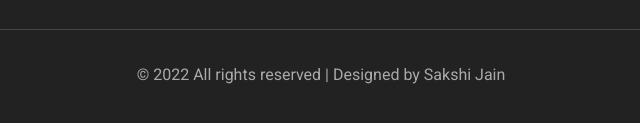
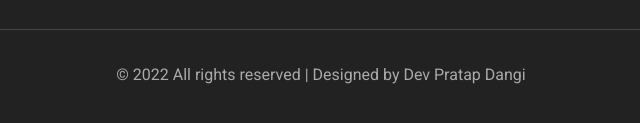
Before and after one commit to dev2002pratap/MicrosoftInternship, a plain HTML site: page about.html in a window 1280 px wide. Shown: the part 2888-3011 px from the top of the page, 319-959 px from the left. Drawn offline with Linux system fonts and the light colour scheme.

Commit message:
Final Project

```diff
--- a/about.html
+++ b/about.html
@@ -1,8 +1,4 @@
 
-<!--
-   Author: W3layouts
-   Author URL: http://w3layouts.com
--->
 <!doctype html>
 <html lang="en">
   <head>
@@ -362,7 +358,7 @@ $(function () {
 			</div>
 		</div>
 		<div class=" bottom-copies text-center">
-			<p class="copy-footer-29">© 2022   All rights reserved | Designed by Sakshi Jain</p>
+			<p class="copy-footer-29">© 2022   All rights reserved | Designed by Dev Pratap Dangi</p>
 		  </div>
 		</div>
 	</div>
```
Also changed, not shown: contact.html (+1 -1 lines), index.html (+1 -1 lines), services.html (+1 -1 lines).
